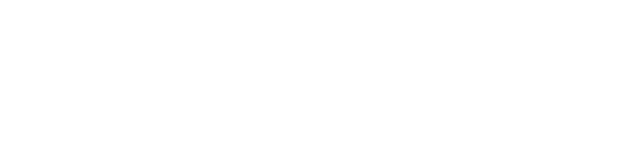
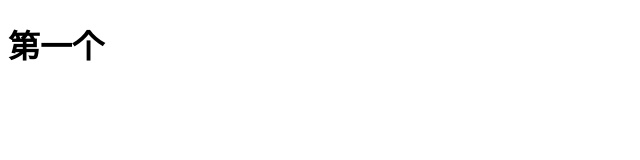
Before and after one commit to jodon8/shh, a plain HTML site: page index1.html in a window 1280 px wide. Shown: the whole page, without its empty margins (0-640 px from the left). Drawn offline with Linux system fonts and the light colour scheme.

Commit message:
第一个

```diff
--- a/index1.html
+++ b/index1.html
@@ -5,6 +5,6 @@
     <title></title>
 </head>
 <body>
-
+<h1>第一个</h1>
 </body>
 </html>
```
